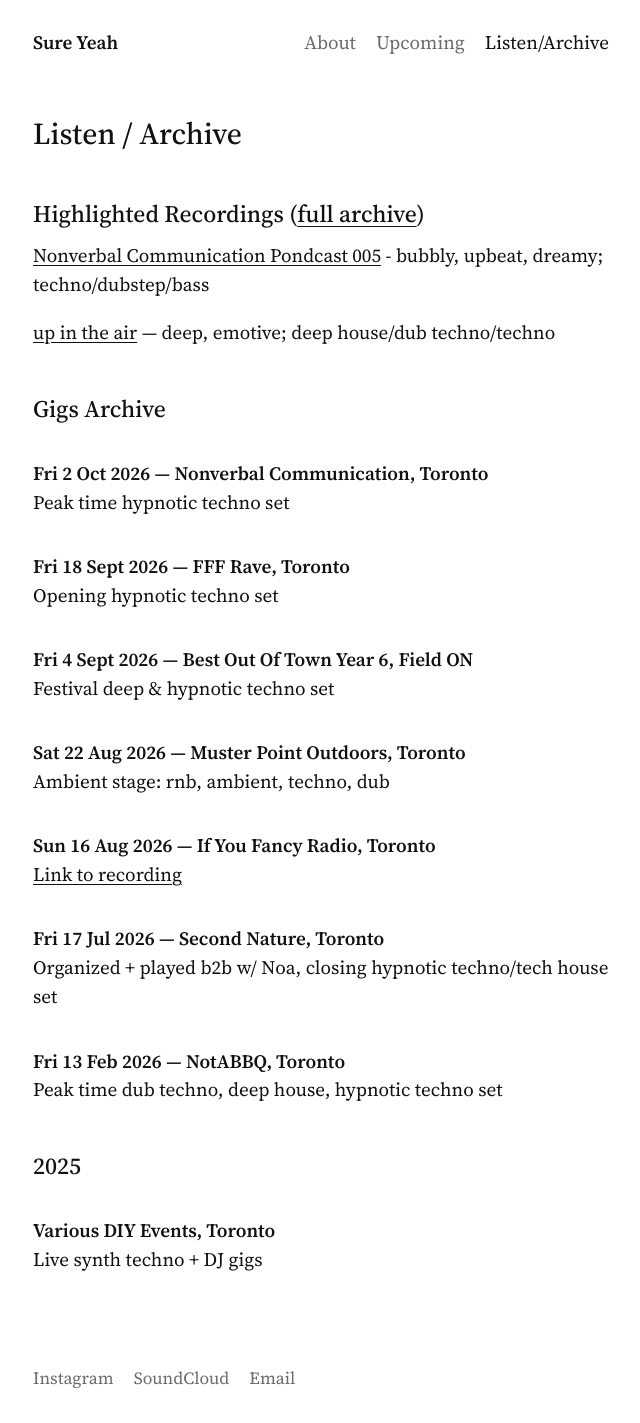
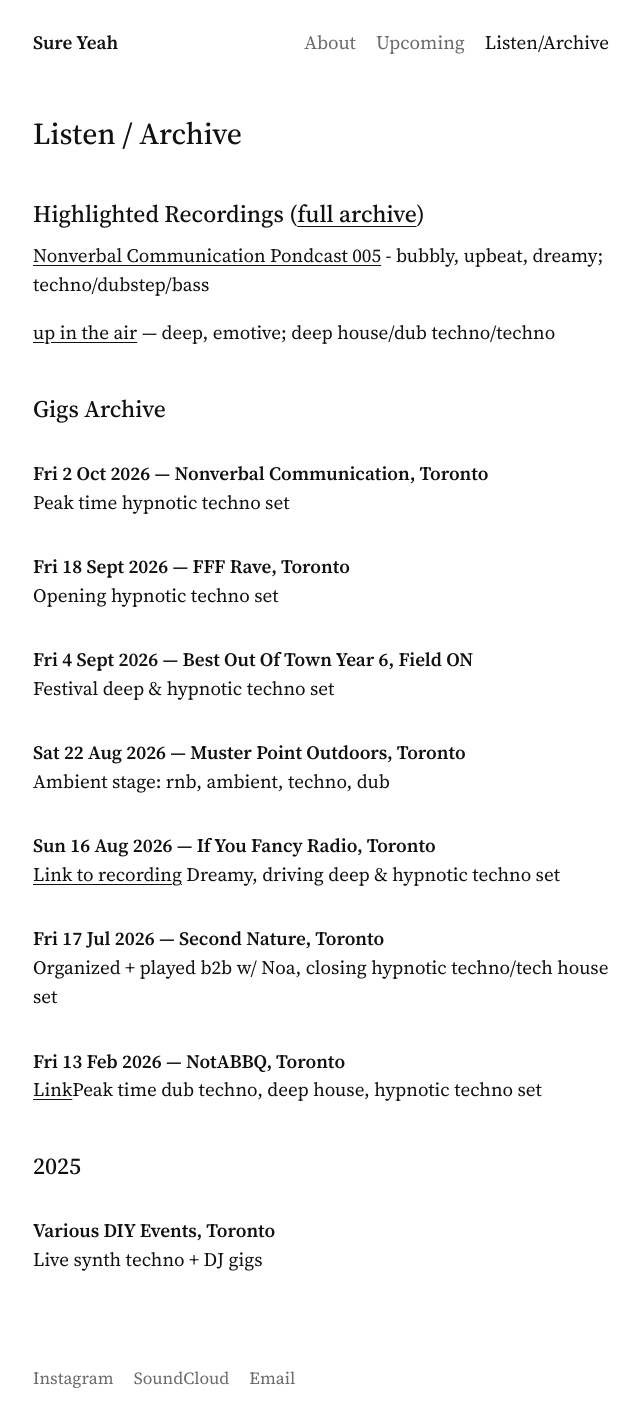
Before and after one commit to surya-krishnan/surya-krishnan.github.io, a Jekyll site: the page built from archive.md, in a window 1280 px wide. Shown: the whole page, without its empty margins (319-959 px from the left). Built offline with Jekyll 4.4.1, drawn with Linux system fonts in a browser that asks for light colours.

Commit message:
fix: improved archive

```diff
--- a/archive.md
+++ b/archive.md
@@ -30,13 +30,13 @@ Festival deep & hypnotic techno set
 Ambient stage: rnb, ambient, techno, dub
 
 ### Sun 16 Aug 2026 — If You Fancy Radio, Toronto
-[Link to recording](https://www.youtube.com/watch?v=-cc1aqsrSBE&list=RD-cc1aqsrSBE&start_radio=1)
+[Link to recording](https://www.youtube.com/watch?v=-cc1aqsrSBE&list=RD-cc1aqsrSBE&start_radio=1) Dreamy, driving deep & hypnotic techno set
 
 ### Fri 17 Jul 2026 — Second Nature, Toronto
 Organized + played b2b w/ Noa, closing hypnotic techno/tech house set
 
 ### Fri 13 Feb 2026 — NotABBQ, Toronto
-Peak time dub techno, deep house, hypnotic techno set
+[Link](https://soundcloud.com/sureyeahmusic/sure-yeah-live-notabbq-soul)Peak time dub techno, deep house, hypnotic techno set
 
 ## 2025
 
```
